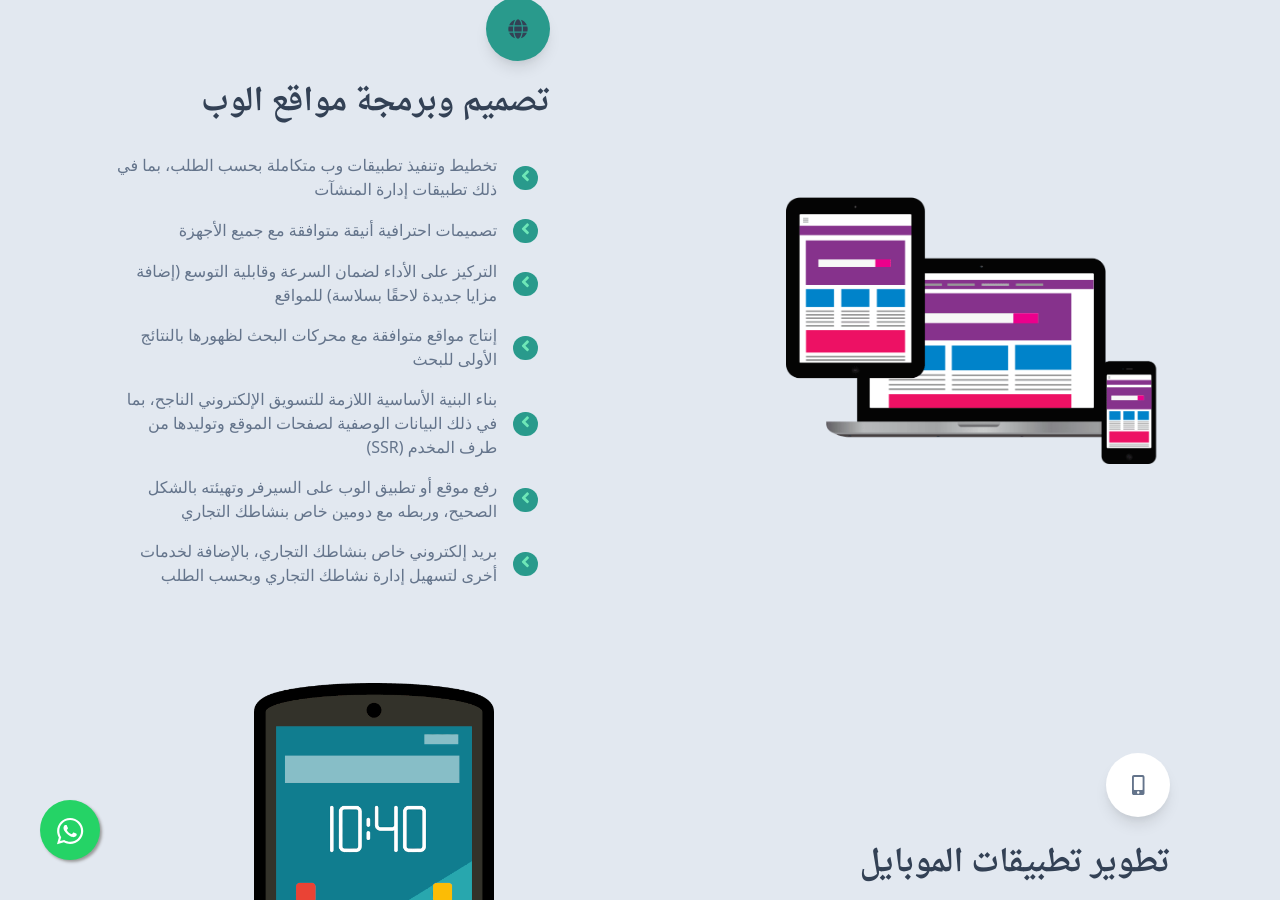
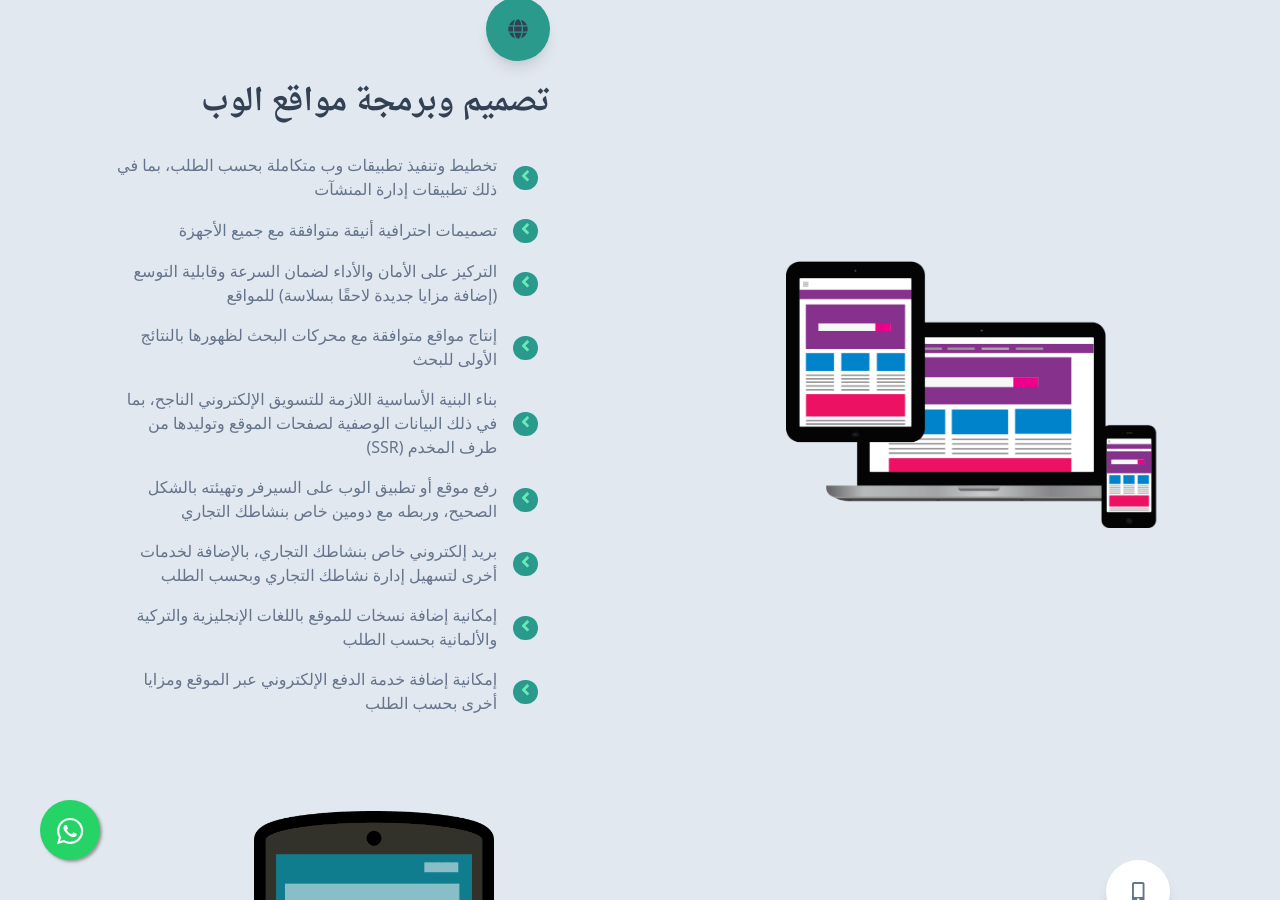
Before and after one commit to rawajitqan/IT, a Jekyll site: the page built from index.html, in a window 1280 px wide and 900 px high, scrolled down 2166 px. Built offline with Jekyll 4.4.1, drawn with Linux system fonts in a browser that asks for light colours; some web fonts are replaced; some of the changed text lies outside the part shown.

Commit message:
update features

```diff
--- a/_includes/services.html
+++ b/_includes/services.html
@@ -336,7 +336,7 @@ a.button.one:hover:before, a.button.one:hover:after{
                     </div>
                     <div>
                       <h4 class="text-blueGray-500 pr-4">
-                    تصميمات احترافية أنيقة متوافقة مع جميع الأجهزة
+تصميمات احترافية أنيقة متوافقة مع جميع الأجهزة
                       </h4>
                     </div>
                   </div>
@@ -352,7 +352,7 @@ a.button.one:hover:before, a.button.one:hover:after{
                     </div>
                     <div>
                       <h4 class="text-blueGray-500 pr-4">
- التركيز على الأداء لضمان السرعة وقابلية التوسع (إضافة مزايا جديدة لاحقًا بسلاسة) للمواقع
+ التركيز على الأمان والأداء لضمان السرعة وقابلية التوسع (إضافة مزايا جديدة لاحقًا بسلاسة) للمواقع
                       </h4>
                     </div>
                   </div>
@@ -421,6 +421,38 @@ a.button.one:hover:before, a.button.one:hover:after{
                     </div>
                   </div>
                 </li>
+   <li class="py-2">
+                  <div class="flex items-center">
+                    <div>
+                      <span
+                        class="text-base font-semibold inline-block  px-2 uppercase rounded-full text-emerald-300 tirikiwaz mr-3"
+                      >
+                        <i class="fas fa-angle-left"></i>
+                      </span>
+                    </div>
+                    <div>
+                      <h4 class="text-blueGray-500 pr-4">
+ إمكانية إضافة نسخات للموقع باللغات الإنجليزية والتركية والألمانية بحسب الطلب
+                      </h4>
+                    </div>
+                  </div>
+                </li>
+  <li class="py-2">
+                  <div class="flex items-center">
+                    <div>
+                      <span
+                        class="text-base font-semibold inline-block  px-2 uppercase rounded-full text-emerald-300 tirikiwaz mr-3"
+                      >
+                        <i class="fas fa-angle-left"></i>
+                      </span>
+                    </div>
+                    <div>
+                      <h4 class="text-blueGray-500 pr-4">
+ إمكانية إضافة خدمة الدفع الإلكتروني عبر الموقع ومزايا أخرى بحسب الطلب
+                      </h4>
+                    </div>
+                  </div>
+                </li>
               </ul>
 
 
@@ -450,7 +482,23 @@ a.button.one:hover:before, a.button.one:hover:after{
                     </div>
                     <div>
                       <h4 class="text-blueGray-500 pr-4">
-إنتاج كود نظيف قابل للتوسع بسلاسة
+إنتاج كود آمن ونظيف قابل للتوسع بسلاسة
+                      </h4>
+                    </div>
+                  </div>
+                </li>
+<li class="py-2">
+                  <div class="flex items-center">
+                    <div>
+                      <span
+                        class="text-base font-semibold inline-block  px-2 uppercase rounded-full text-emerald-300 tirikiwaz mr-3"
+                      >
+                        <i class="fas fa-angle-left"></i>
+                      </span>
+                    </div>
+                    <div>
+                      <h4 class="text-blueGray-500 pr-4">
+تصميم واجهات أنيقة وسهلة الاستخدام
                       </h4>
                     </div>
                   </div>
```
